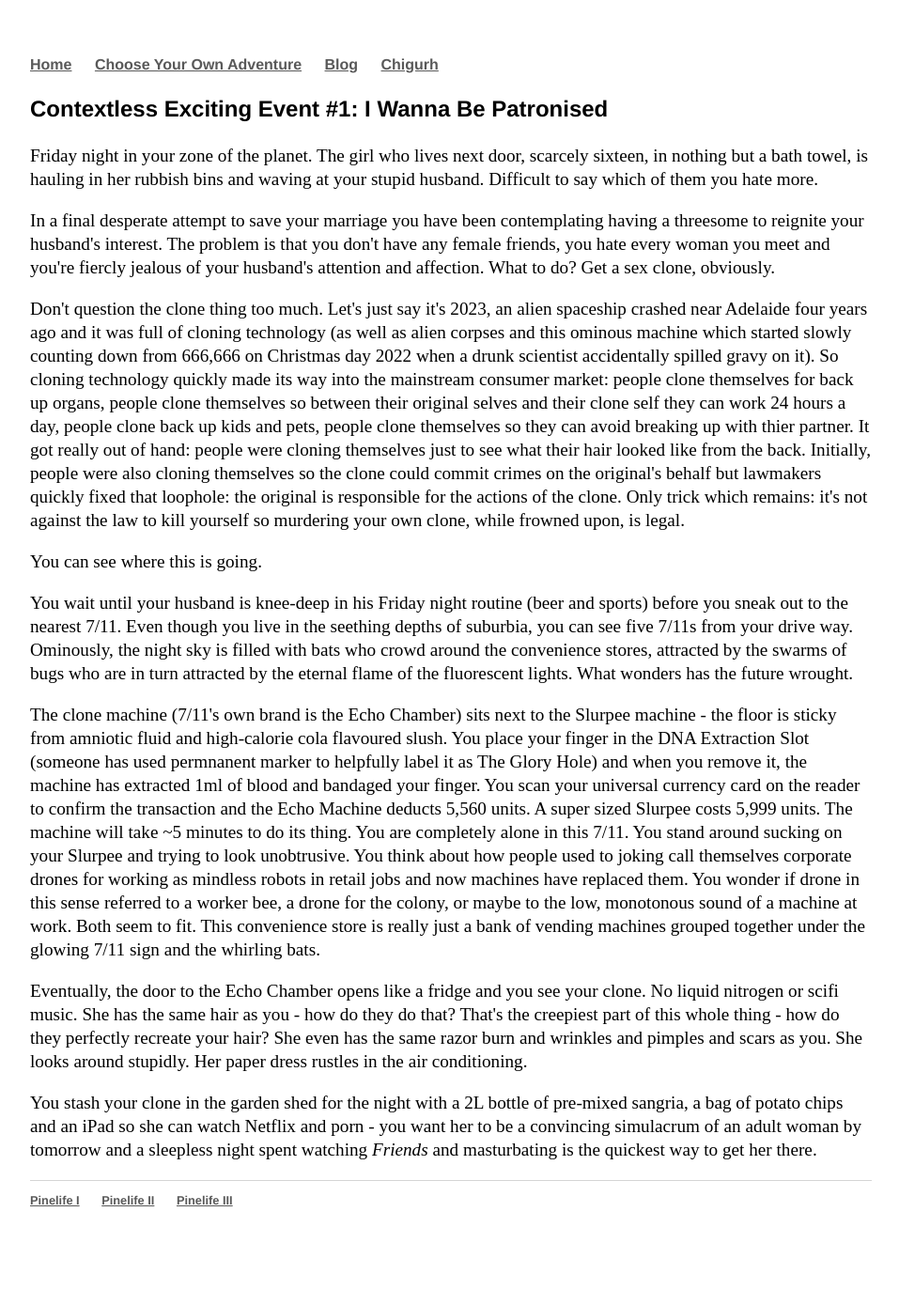
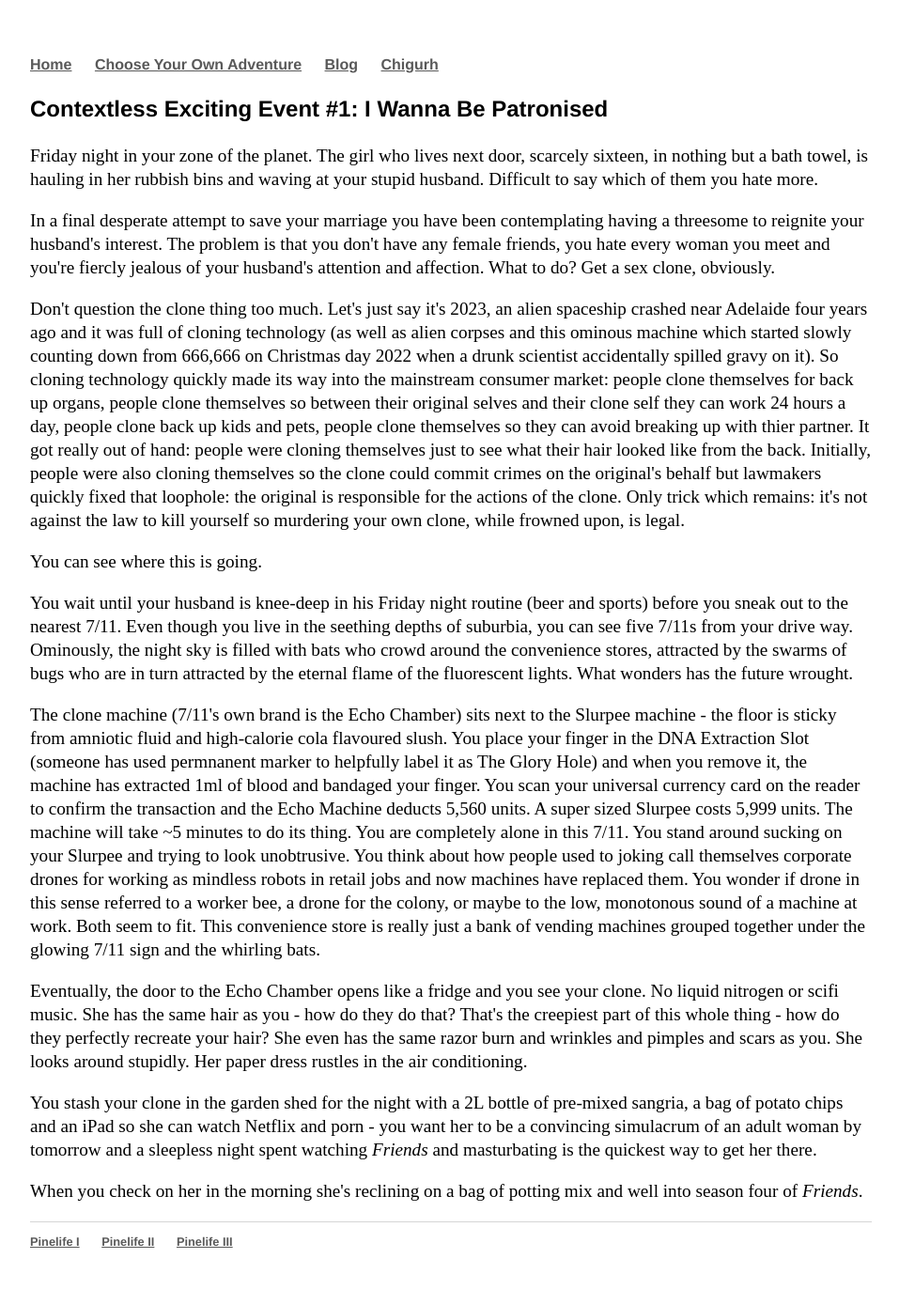
Before and after one commit to Pinelife/pinelife.github.io, a Jekyll site: the page built from Hellhole/excitingevent1.html, in a window 1280 px wide. Shown: the whole page at 94% size, without its empty margins (160-1117 px from the left). Built offline with Jekyll 4.4.1, drawn with Linux system fonts in a browser that asks for light colours; before the commit the page ends 1345 px from its top, so only the background shows below that.

Commit message:
Create excitingevent1.html

```diff
--- a/Hellhole/excitingevent1.html
+++ b/Hellhole/excitingevent1.html
@@ -50,4 +50,5 @@ Don't question the clone thing too much. Let's just say it's 2023, an alien spac
   want her to be a convincing simulacrum of an adult woman by tomorrow and a sleepless night spent watching <i>Friends</i> and masturbating is the quickest way to get her there.
 </p>
 <p>
+  When you check on her in the morning she's reclining on a bag of potting mix and well into season four of <i>Friends</i>.
 </p>
```
